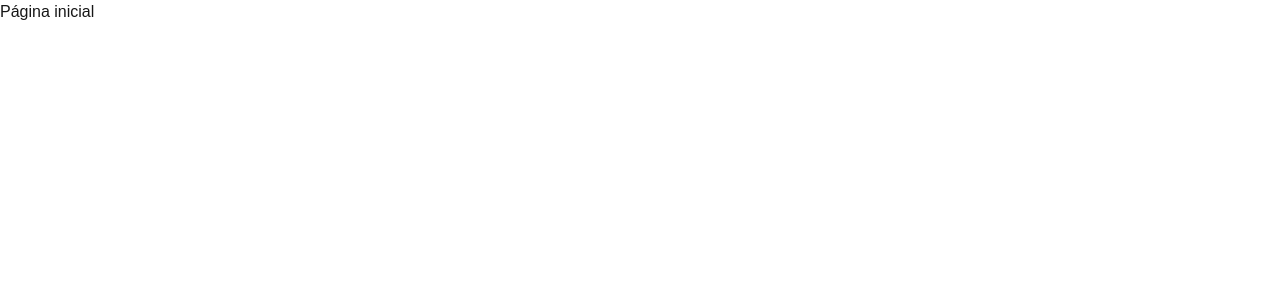
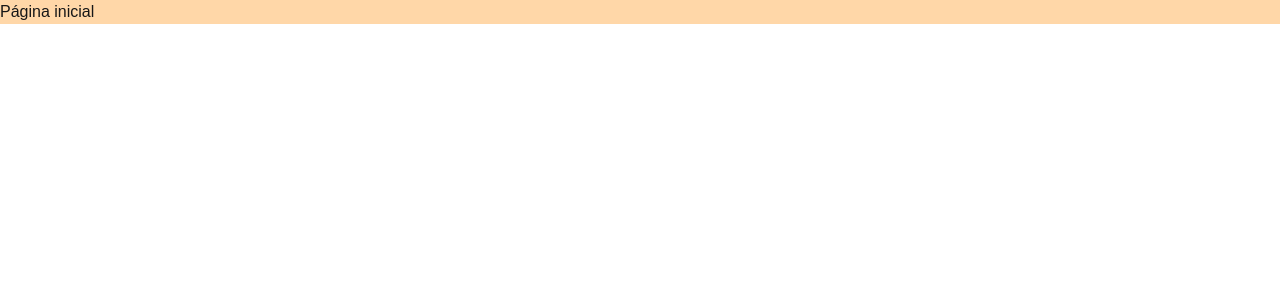
Before and after one commit to gabrielhdantaspimentel/Full-Stack-Web-com-Node-JavaScript-e-TypeScript, a Next.js app in the folder Section 31 - Next e tailwind/next-tailwind-fundamentos/: page / in a window 1280 px wide. Shown: the top 300 px of the page. Built offline with nearby package versions, Linux system fonts and the light colour scheme.

Commit message:
Aula 342 - Composição de classes

```diff
--- a/Section 31 - Next e tailwind/next-tailwind-fundamentos/src/app/globals.css
+++ b/Section 31 - Next e tailwind/next-tailwind-fundamentos/src/app/globals.css
@@ -25,3 +25,7 @@ body {
   color: var(--foreground);
   font-family: Arial, Helvetica, sans-serif;
 }
+
+.minha-classe{
+  @apply bg-orange-200
+}
--- a/Section 31 - Next e tailwind/next-tailwind-fundamentos/src/app/page.tsx
+++ b/Section 31 - Next e tailwind/next-tailwind-fundamentos/src/app/page.tsx
@@ -1,7 +1,7 @@
-export default function Page(){
+export default function Home(){
   return (
     <div>
-      <h1>
+      <h1 className="minha-classe">
         Página inicial
       </h1>
     </div>
```
